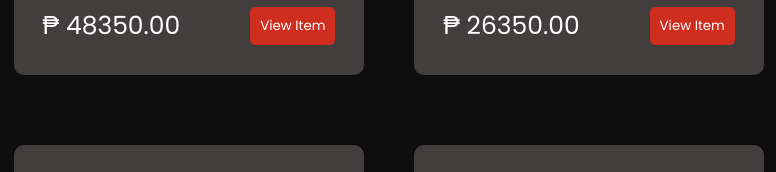
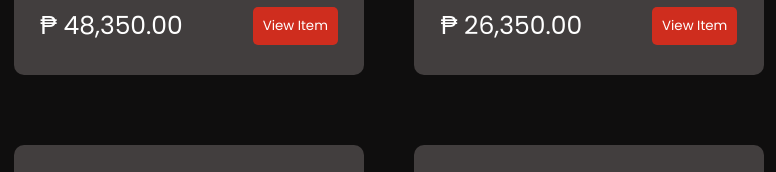
Before and after one commit to jeraxProg/mini-project, a plain HTML site: page html/products.html in a window 1280 px wide. Shown: the part 558-730 px from the top of the page, 386-1162 px from the left. Drawn offline with Linux system fonts and the light colour scheme.

```diff
--- a/css/product.css
+++ b/css/product.css
@@ -80,6 +80,10 @@
 	object-fit: contain;
 	cursor: pointer;
 }
+
+#allproducts .container .content .products .product img:hover{
+	transform: scale(1.1);
+}
 #allproducts .container .content .products .product .name {
 	height: 100px;
 	font-size: small;
--- a/js/product.js
+++ b/js/product.js
@@ -7,7 +7,7 @@
         brand: "AMD",
         name: "Ryzen™ 9 7950X",
         img: "../images/ryzen.png",
-        price: 48350,
+        price: "48,350",
         baseSpeed: 4.5,
         turboSpeed: 5.7,
         socket: "AM5",
@@ -22,7 +22,7 @@
         brand: "AMD",
         name: "Ryzen™ 7 7700X",
         img: "../images/ryzen1.png",
-        price: 26350,
+        price: "26,350",
         baseSpeed: 4.5,
         turboSpeed: 5.4,
         socket: "AM5",
@@ -37,7 +37,7 @@
         brand: "AMD",
         name: "Ryzen™ 9 5950X",
         img: "../images/ryzen2.png",
-        price: 34500,
+        price: "34,500",
         baseSpeed: 3.4,
         turboSpeed: 4.9,
         socket: "AM4",
@@ -52,7 +52,7 @@
         brand: "AMD",
         name: "Ryzen™ 7 5800X",
         img: "../images/ryzen3.png",
-        price: 17250,
+        price: "17,250",
         baseSpeed: 3.8,
         turboSpeed: 4.7,
         socket: "AM4",
@@ -67,7 +67,7 @@
         brand: "AMD",
         name: "Ryzen™ 5 5600X",
         img: "../images/ryzen4.png",
-        price: 10895,
+        price: "10,895",
         baseSpeed: 3.7,
         turboSpeed: 4.6,
         socket: "AM4",
@@ -82,7 +82,7 @@
         brand: "Intel",
         name: "Core™ i9-13900K",
         img: "../images/intel.png",
-        price: 37960,
+        price: "37,960",
         baseSpeed: 3.0,
         turboSpeed: 5.8,
         socket: "LGA 1700",
@@ -97,7 +97,7 @@
         brand: "Intel",
         name: "Core™ i7-13700K",
         img: "../images/intel1.png",
-        price: 26980,
+        price: "26,980",
         baseSpeed: 3.4,
         turboSpeed: 5.4,
         socket: "LGA 1700",
@@ -112,7 +112,7 @@
         brand: "Intel",
         name: "Core™ i9-12900K",
         img: "../images/intel2.png",
-        price: 35600,
+        price: "35,600",
         baseSpeed: 3.2,
         turboSpeed: 5.2,
         socket: "LGA 1700",
@@ -127,7 +127,7 @@
         brand: "Intel",
         name: "Core™ i7-12700K",
         img: "../images/intel3.png",
-        price: 26240,
+        price: "26,240",
         baseSpeed: 3.6,
         turboSpeed: 5.0,
         socket: "LGA 1700",
@@ -142,7 +142,7 @@
         brand: "Intel",
         name: "Core™ i5-12600K",
         img: "../images/intel4.png",
-        price: 18390,
+        price: "18,390",
         baseSpeed: 3.7,
         turboSpeed: 4.9,
         socket: "LGA 1700",
@@ -158,7 +158,7 @@
         name: "MAG Z790 TOMAHAWK WIFI",
         brand: "MSI",
         img: "../images/motherboard.png",
-        price: 19895,
+        price: "19,895",
         chipset: "Intel Z790",
         formFactor: "ATX",
         maxMemory: 128,
@@ -172,7 +172,7 @@
         name: "MAG B660M MORTAR WIFI DDR4",
         brand: "MSI",
         img: "../images/motherboard1.png",
-        price: 9595,
+        price: "9,595",
         chipset: "Intel B660",
         formFactor: "ATX",
         maxMemory: 128,
@@ -186,7 +186,7 @@
         name: "X670 AORUS ELITE AX",
         brand: "Gigabyte",
         img: "../images/motherboard2.png",
-        price: 19950,
+        price: "19,950",
         chipset: "AMD X670",
         formFactor: "ATX",
         maxMemory: 128,
@@ -200,7 +200,7 @@
         name: "TUF GAMING X570-PLUS",
         brand: "ASUS",
         img: "../images/motherboard3.png",
-        price: 11950,
+        price: "11,950",
         chipset: "AMD X570",
         formFactor: "ATX",
         maxMemory: 128,
@@ -215,7 +215,7 @@
         name: "G.Skill Trident Z5 RGB Series",
         brand: "G.Skill",
         img: "../images/ram.png",
-        price: 12995,
+        price: "12,995",
         ramSize: 32,
         kit: "DUAL",
         ramSpeed: 6400,
@@ -228,7 +228,7 @@
         name: "TEAMGROUP T-Force Delta RGB",
         brand: "TEAMGROUP",
         img: "../images/ram1.png",
-        price: 20891,
+        price: "20,891",
         ramSize: 32,
         kit: "DUAL",
         ramSpeed: 6000,
@@ -241,7 +241,7 @@
         name: "G.Skill TridentZ RGB",
         brand: "G.Skill",
         img: "../images/ram2.png",
-        price: 5275,
+        price: "5,275",
         ramSize: 16,
         kit: "DUAL",
         ramSpeed: 4600,
@@ -254,7 +254,7 @@
         name: "Corsair Vengeance LPX",
         brand: "Corsair",
         img: "../images/ram3.png",
-        price: 4472,
+        price: "4,472",
         ramSize: 16,
         kit: "DUAL",
         ramSpeed: 3600,
@@ -268,7 +268,7 @@
 	    name: "Seagate BarraCuda 2TB",
         brand: "Seagate",
         img: "../images/hdd.png",
-        price: 3150,
+        price: "3,150",
 	    capacity: "2TB",
 	    rpm: 7200,
 	    interface: "SATA 6 Gb/s",
@@ -282,7 +282,7 @@
 	    name: "Western Digital WD Blue 1TB",
         brand: "Western Digital",
         img: "../images/hdd1.png",
-        price: 2650,
+        price: "2,650",
 	    capacity: "1TB",
 	    rpm: 7200,
 	    interface: "SATA 6 Gb/s",
@@ -296,7 +296,7 @@
 	    name: "Seagate BarraCuda 4TB",
         brand: "Seagate",
         img: "../images/hdd2.png",
-        price: 5350,
+        price: "5,350",
 	    capacity: "4TB",
 	    rpm: 5400,
 	    interface: "SATA 6 Gb/s",
@@ -310,7 +310,7 @@
 	    name: "Western Digital WD Black 2TB",
         brand: "Western Digital",
         img: "../images/hdd3.png",
-        price: 7220,
+        price: "7,220",
 	    capacity: "2TB",
 	    rpm: 7200,
 	    interface: "SATA 6 Gb/s",
@@ -325,7 +325,7 @@
 	    name: "Samsung EVO 970 1TB",
         brand: "Samsung",
         img: "../images/ssd.png",
-        price: 6870,
+        price: "6,870",
 	    capacity: "1TB",
 	    interface: "PCIe 3.0 x4",
 	    cacheMemory: 1024,
@@ -338,7 +338,7 @@
 	    name: "SAMSUNG EVO 970 Plus 2TB",
         brand: "Samsung",
         img: "../images/ssd1.png",
-        price: 8790,
+        price: "8,790",
 	    capacity: "2TB",
 	    interface: "PCIe x4",
 	    cacheMemory: 1024,
@@ -351,7 +351,7 @@
 	    name: "Crucial P1 1TB",
         brand: "Crucial",
         img: "../images/ssd2.png",
-        price: 3470,
+        price: "3,470",
 	    capacity: "1TB",
 	    interface: "PCIe 3.0 x4",
 	    formFactor: "M.2",
@@ -364,7 +364,7 @@
 	    name: "Western Digital WD Blue 1TB",
         brand: "Western Digital",
         img: "../images/ssd3.png",
-        price: 6399,
+        price: "6,399",
 	    capacity: "1TB",
 	    interface: "PCIe 3.0 x4",
 	    formFactor: "M.2",
@@ -377,7 +377,7 @@
 	    name: "MSI Gaming GeForce RTX 4090 24GB",
         brand: "MSI",
         img: "../images/gpu.png",
-        price: 111500,
+        price: "111,500",
         memory: 24,
         memoryInterface:"GDDR6X",
         length: 337,
@@ -394,7 +394,7 @@
 	    name: "ASUS ROG Strix GeForce RTX 3070 Ti",
         brand: "ASUS",
         img: "../images/gpu1.png",
-        price: 55090,
+        price: "55,090",
         memory: 8,
         memoryInterface:"GDDR6X",
         length: 318.5,
@@ -411,7 +411,7 @@
 	    name: "MSI GeForce RTX 3060 Ti",
         brand: "MSI",
         img: "../images/gpu2.png",
-        price: 32800,
+        price: "32,800",
         memory: 8,
         memoryInterface:"GDDR6",
         length: 235,
@@ -428,7 +428,7 @@
 	    name: "EVGA GeForce RTX 2060 Super",
         brand: "EVGA",
         img: "../images/gpu3.png",
-        price: 29578,
+        price: "29,578",
         memory: 8,
         memoryInterface:"GDDR6",
         length: 269.83,
@@ -444,7 +444,7 @@
 	    name: "ZOTAC GeForce GTX 1660 Super",
         brand: "ZOTAC",
         img: "../images/gpu4.png",
-        price: 14780,
+        price: "14,780",
         memory: 6,
         memoryInterface:"GDDR6",
         length: 173.4,
@@ -461,7 +461,7 @@
         id: 33,
 	    name: "Corsair RM650X 80+ Gold PSU",
         brand: "Corsair",
-        price: 6495,
+        price: "6,495",
         img: "../images/psu.png",
         Power: 650,
         Efficiency: "80+ Gold",
@@ -473,7 +473,7 @@
         id: 34,
 	    name: "Seasonic Focus GX-750 80+ Gold PSU",
         brand: "Seasonic",
-        price: 6750,
+        price: "6,750",
         img: "../images/psu1.png",
         Power: 750,
         Efficiency: "80+ Gold",
@@ -485,7 +485,7 @@
         id: 35,
 	    name: "EVGA SuperNOVA 850 80+ Gold PSU",
         brand: "EVGA",
-        price: 10150,
+        price: "10,150",
         img: "../images/psu2.png",
         Power: 850,
         Efficiency: "80+ Gold",
@@ -497,7 +497,7 @@
         id: 36,
 	    name: "EVGA SuperNOVA 1000 G6 80+ Gold PSU",
         brand: "EVGA",
-        price: 14689,
+        price: "14,689",
         img: "../images/psu3.png",
         Power: 1000,
         Efficiency: "80+ Gold",
@@ -509,7 +509,7 @@
         id: 37,
 	    name: "ASUS Rog Thor 1200 80+ Platinum PSU",
         brand: "ASUS",
-        price: 21499,
+        price: "21,499",
         img: "../images/psu4.png",
         Power: 1200,
         Efficiency: "80+ Platinum",
@@ -522,7 +522,7 @@
         id: 38,
 	    name: "NZXT H510 - CA-H510B-W1",
         brand: "NZXT",
-        price: 3800,
+        price: "3,800",
         img: "../images/casing.png",
         sidePanel: "Tempered Glass, Steel",
         cabinetType: "ATX Mid Tower",
@@ -534,7 +534,7 @@
         id: 39,
 	    name: "Asus ROG Strix Helios",
         brand: "ASUS",
-        price: 6430,
+        price: "6,430",
         img: "../images/casing1.png",
         sidePanel: "Tempered Glass",
         cabinetType: "ATX Full Tower",
@@ -546,7 +546,7 @@
         id: 40,
 	    name: "Corsair 4000D Airflow",
         brand: "Corsair",
-        price: 5430,
+        price: "5,430",
         img: "../images/casing2.png",
         sidePanel: "Tempered Glass",
         cabinetType: "ATX Mid Tower",
@@ -558,7 +558,7 @@
         id: 41,
 	    name: "Cooler Master MasterBox",
         brand: "Cooler Master",
-        price: 2970,
+        price: "2,970",
         img: "../images/casing3.png",
         sidePanel: "Tempered Glass",
         cabinetType: "MicroATX Mid Tower",
@@ -571,7 +571,7 @@
         id: 42,
 	    name: "Noctua NH-D15 chromax.Black",
         brand: "Noctua",
-        price: 6895,
+        price: "6,895",
         img: "../images/cpu-cooler.png",
         fanRPM: "300 to 1500 RPM",
         noiseLevel: "19.2 to 24.6 dB",
@@ -583,7 +583,7 @@
         id: 43,
 	    name: "be quiet! Dark Rock Pro 4",
         brand: "be quiet!",
-        price: 4450,
+        price: "4,450",
         img: "../images/cpu-cooler1.png",
         fanRPM: "1500 RPM",
         noiseLevel: "24 dBA",
@@ -595,7 +595,7 @@
         id: 44,
 	    name: "CoolerMaster MasterLiquid PL240",
         brand: "Cooler Master",
-        price: 8450,
+        price: "8,450",
         img: "../images/cpu-cooler2.png",
         fanRPM: "2300 RPM",
         noiseLevel: "32 dBA",
@@ -607,7 +607,7 @@
         id: 45,
 	    name: "Cooler Master Hyper 212 EVO V2",
         brand: "Cooler Master",
-        price: 1919,
+        price: "1,919",
         img: "../images/cpu-cooler3.png",
         fanRPM: "650 to 1800 RPM",
         noiseLevel: "8 to 27 dBA",
@@ -619,7 +619,7 @@
         id: 46,
 	    name: "NZXT Kraken X53",
         brand: "NZXT",
-        price: 7980,
+        price: "7,980",
         img: "../images/cpu-cooler4.png",
         fanRPM: "500 to 2000 RPM",
         noiseLevel: "21 to 36 dBA",
@@ -632,7 +632,7 @@
         id: 47,
 	    name: "ARCTIC P12 PWM PST",
         brand: "ARCTIC",
-        price: 850,
+        price: "850",
         img: "../images/fan.png",
         fanRPM: "1800 RPM",
         airFlow: "56.3 CFM",
@@ -644,7 +644,7 @@
         id: 48,
 	    name: "DEEPCOOL RF120M 5IN1",
         brand: "DEEPCOOL",
-        price: 2835,
+        price: "2,835",
         img: "../images/fan1.png",
         fanRPM: "500 to 1500 RPM",
         airFlow: "56.5 CFM",
@@ -655,7 +655,7 @@
         id: 49,
 	    name: "Lian Li UNI Fan AL120",
         brand: "Lian Li",
-        price: 4720,
+        price: "4,720",
         img: "../images/fan2.png",
         fanRPM: "800 - 1900 RPM",
         airFlow: "64.5 CFM",
@@ -666,7 +666,7 @@
         id: 50,
 	    name: "NZXT AER RGB 2",
         brand: "NZXT",
-        price: 1690,
+        price: "1,690",
         img: "../images/fan3.png",
         fanRPM: "1150 RPM",
         airFlow: "62 CFM",
@@ -677,7 +677,7 @@
         id: 51,
 	    name: "Cooler Master SickleFlow 120 V2",
         brand: "Cooler Master",
-        price: 507,
+        price: "507",
         img: "../images/fan4.png",
         fanRPM: "1800 RPM",
         airFlow: "62 CFM",
@@ -695,9 +695,7 @@
 
 
 
-
-
-
+// to display Products in the container
  const displayProducts = (filteredProducts) => {
     productsContainer.innerHTML = filteredProducts.map(
         (product) =>
@@ -722,12 +720,7 @@
 
 
 
-
-
-
-
-
-
+// Searchbox Filter
 
     searchInput.addEventListener("keyup",(e) => {
         const value = e.target.value.toLowerCase();
@@ -740,6 +733,8 @@
         }
     });
 
+
+    // display name by Category, Select and filter the product by Components or parts
     const setCategories = () => {
         const allCats = data.map((item)=>item.cat);
         const categories = [
```
Also changed, not shown: css/style.css (+17 -10 lines), html/about.html (+6 -2 lines), html/blog.html (+1 -1 lines), html/products.html (+1 -1 lines), index.html (+5 -7 lines).
